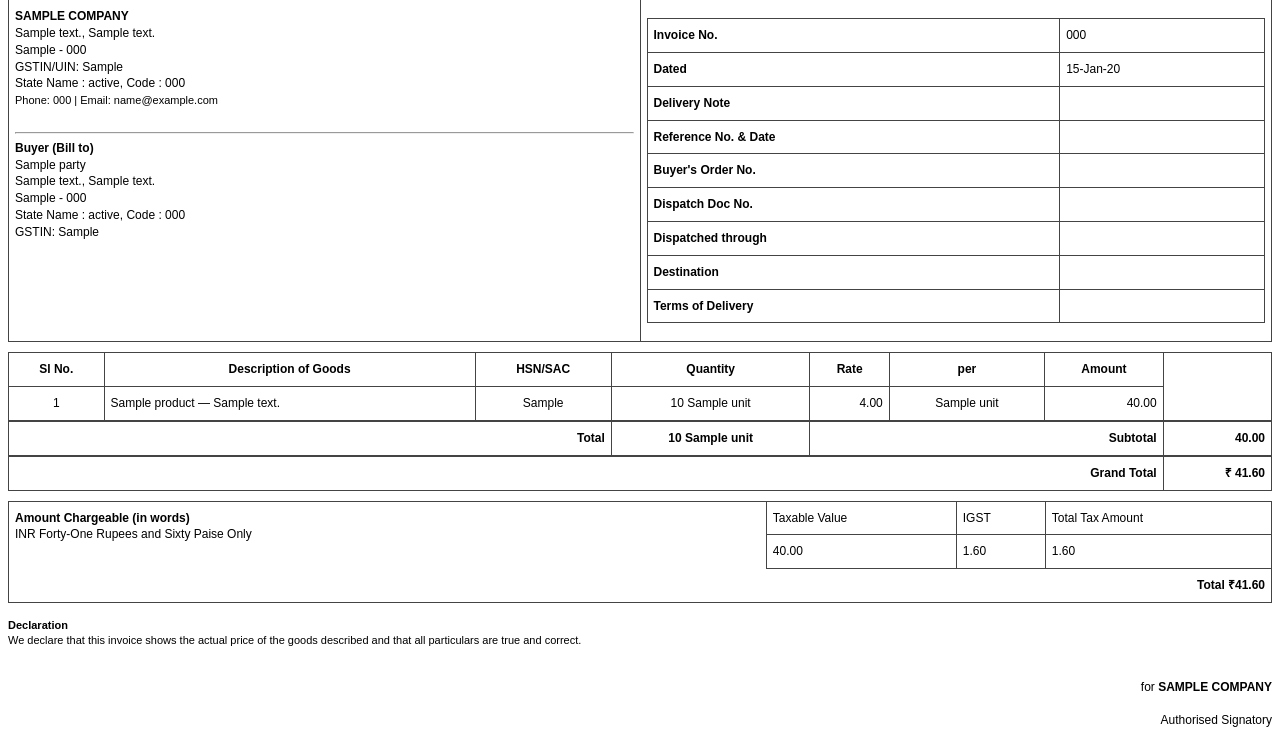
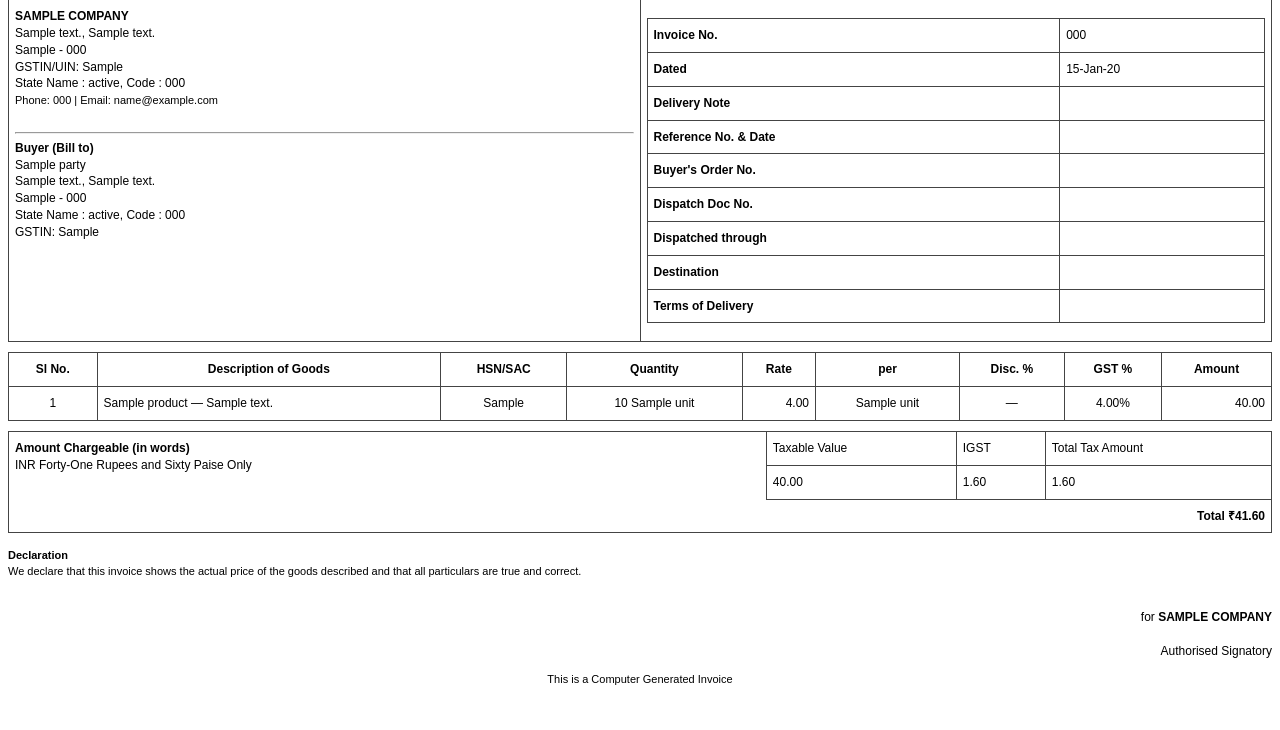
Before and after one commit to Tofik7286/ICON_INVOICE, a Django app: template templates/invoices/pdf_template.html in a window 1280 px wide. Shown: the part 62-792 px from the top of the page. After the commit the page ends 747 px from the top, so only its background shows below. Run offline with Django 5.2, Linux system fonts and the light colour scheme; the template is opened without the code that fills it: values that come from a table or form of the project are taken from there, others are empty; tables that the repository leaves empty hold one stand-in row (values such as "Sample post").

Commit message:
Made some chabges, now discount and GST also in PDF

```diff
--- a/app1/models.py
+++ b/app1/models.py
@@ -124,6 +124,15 @@
 # ----------------------
 # Invoice
 # ----------------------
+from django.db import models
+from django.conf import settings
+from django.utils import timezone
+from collections import defaultdict
+from decimal import Decimal, ROUND_HALF_UP
+
+# ----------------------
+# Invoice
+# ----------------------
 class Invoice(models.Model):
     created_by = models.ForeignKey(settings.AUTH_USER_MODEL, on_delete=models.CASCADE)
     invoice_number = models.CharField(max_length=50, unique=True)  # e.g. INV_0001_20250915
@@ -147,9 +156,11 @@
     def __str__(self):
         return self.invoice_number
 
+    # ----------------------
     # Totals
+    # ----------------------
     def taxable_subtotal(self):
-        return sum((item.line_taxable_amount() for item in self.items.all()), Decimal("0.00"))
+        return sum((item.line_taxable_amount for item in self.items.all()), Decimal("0.00"))
 
     def total_discount_amount(self):
         subtotal = self.taxable_subtotal()
@@ -174,6 +185,7 @@
         taxes = self.tax_amounts()
         total = subtotal + taxes["cgst"] + taxes["sgst"] + taxes["igst"]
         return total.quantize(Decimal("0.01"), ROUND_HALF_UP)
+
     @property
     def unit_wise_totals(self):
         """Return dict {unit_label: total_qty} for all items."""
@@ -183,13 +195,13 @@
                 totals[item.unit.label] += float(item.quantity)
         return dict(totals)
 
+
 # ----------------------
 # Invoice Items
-from decimal import Decimal, ROUND_HALF_UP
-
+# ----------------------
 class InvoiceItem(models.Model):
     invoice = models.ForeignKey(Invoice, related_name="items", on_delete=models.CASCADE)
-    product = models.ForeignKey(Product, on_delete=models.PROTECT, null=True, blank=True)
+    product = models.ForeignKey("Product", on_delete=models.PROTECT, null=True, blank=True)
     description = models.CharField(max_length=400, blank=True)
     hsn_sac = models.CharField(max_length=20, blank=True)
     unit = models.ForeignKey("Unit", on_delete=models.PROTECT)
@@ -203,18 +215,37 @@
         """Return custom rate if available, else original rate"""
         return self.custom_rate if self.custom_rate is not None else self.rate
 
+    @property
     def line_amount(self):
         return (self.effective_rate * self.quantity).quantize(Decimal("0.01"), ROUND_HALF_UP)
 
+    @property
     def line_discount_amount(self):
-        return (self.line_amount() * self.discount_percent / 100).quantize(Decimal("0.01"), ROUND_HALF_UP)
+        return (self.line_amount * self.discount_percent / 100).quantize(Decimal("0.01"), ROUND_HALF_UP)
 
+    @property
     def line_taxable_amount(self):
-        return self.line_amount() - self.line_discount_amount()
+        return self.line_amount - self.line_discount_amount
+
+    # ----------------------
+    # GST Helpers
+    # ----------------------
+    @property
+    def gst_percent(self):
+        """Return GST % for this item (based on invoice tax)"""
+        if self.invoice.apply_gst and self.invoice.tax:
+            return self.invoice.tax.rate_percent
+        return None
+
+    @property
+    def gst_amount(self):
+        """Return GST amount for this item"""
+        if not self.gst_percent:
+            return Decimal("0.00")
+        return (self.line_taxable_amount * self.gst_percent / 100).quantize(Decimal("0.01"), ROUND_HALF_UP)
 
     def __str__(self):
         return f"{self.product} ({self.quantity} x {self.effective_rate})"
-
 # ----------------------
 # Audit log
 # ----------------------
--- a/templates/invoices/pdf_template.html
+++ b/templates/invoices/pdf_template.html
@@ -71,9 +71,8 @@
     <th>Quantity</th>
     <th>Rate</th>
     <th>per</th>
-      {% if invoice.items.all|any_item_has_discount %}
     <th>Disc. %</th>
-      {% endif %}
+    <th>GST %</th>
     <th>Amount</th>
   </tr>
 </thead>
@@ -94,43 +93,31 @@
     <td class="center">{{ item.quantity|floatformat:0 }} {{ item.unit.label }}</td>
     <td class="right">{{ item.effective_rate }}</td>
     <td class="center">{{ item.unit.label }}</td>
-      {% if invoice.items.all|any_item_has_discount %}
+
+    <!-- Discount column -->
     <td class="center">
-          {% if item.discount_percent|floatformat != '0.00' %}
+      {% if item.discount_percent and item.discount_percent|floatformat != '0.00' %}
         {{ item.discount_percent }}%
-          {% else %}0%{% endif %}
+      {% else %}
+        —
+      {% endif %}
     </td>
+
+    <!-- GST column (item-wise) -->
+    <td class="center">
+      {% if item.gst_percent %}
+        {{ item.gst_percent }}%
+      {% else %}
+        —
       {% endif %}
+    </td>
+
     <td class="right">{{ item.line_taxable_amount }}</td>
   </tr>
   {% endfor %}
+</tbody>
 
-    <!-- Subtotal Row -->
-    <tr style="border-top:2px solid #444;">
-      <td colspan="3" class="right bold">Total</td>
-      <td class="center bold">
-        {% for unit, qty in invoice.unit_wise_totals.items %}
-          {{ qty|floatformat:0 }} {{ unit }}{% if not forloop.last %}, {% endif %}
-        {% endfor %}
-      </td>
-      <td colspan="3" class="no-border right bold">Subtotal</td>
-      <td class="right bold">{{ invoice.taxable_subtotal }}</td>
-    </tr>
 
-    <!-- Overall Discount -->
-    {% if invoice.overall_discount_percent and invoice.overall_discount_percent|floatformat != '0.00' %}
-    <tr>
-      <td colspan="7" class="right">Overall Discount ({{ invoice.overall_discount_percent }}%)</td>
-      <td class="right">-{{ invoice.total_discount_amount }}</td>
-    </tr>
-    {% endif %}
-
-    <!-- Grand Total -->
-    <tr style="border-top:2px solid #444;">
-      <td colspan="7" class="right bold">Grand Total</td>
-      <td class="right bold">₹ {{ invoice.grand_total }}</td>
-    </tr>
-  </tbody>
   </table>
 
   <!-- Summary -->
```
Also changed, not shown: templates/invoices/preview.html (+22 -6 lines). Lines whose indentation alone changed are shown as unchanged.
